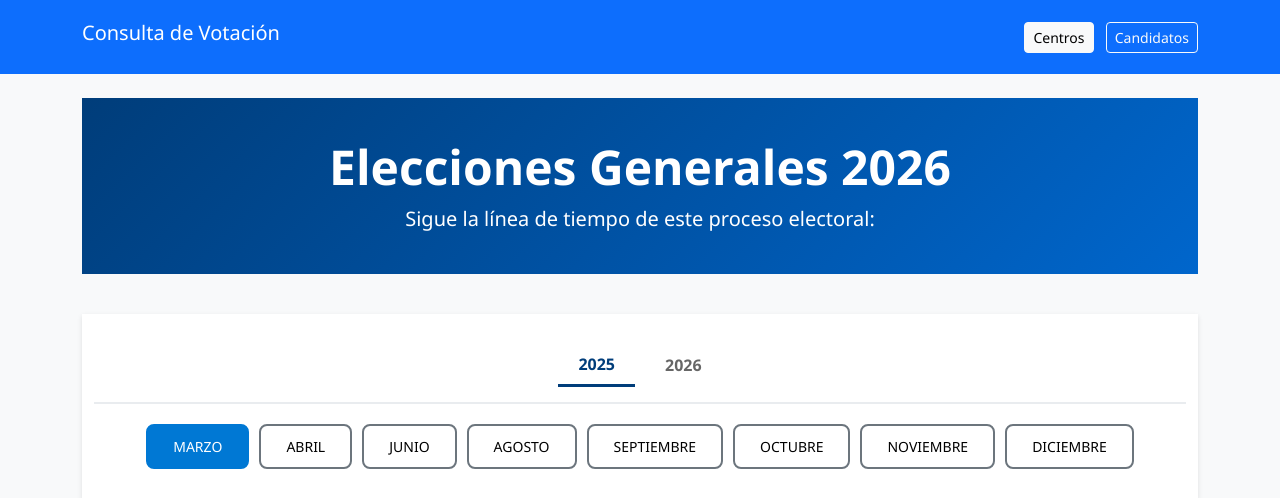
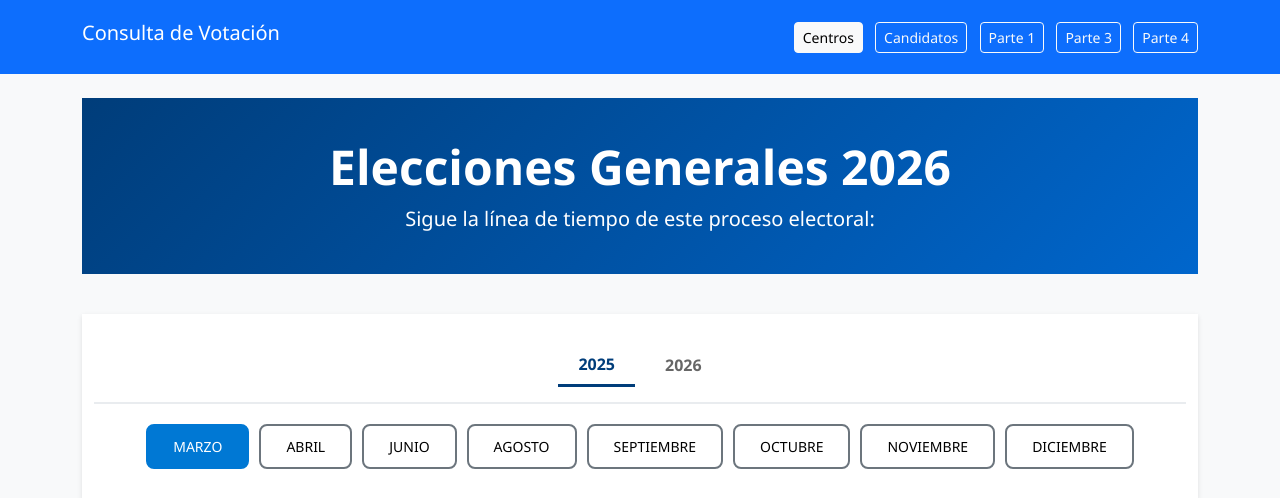
Before and after one commit to ricardorub/hackaton8, a Flask app: page /parte1 in a window 1280 px wide. Shown: the top 498 px of the page. Run offline with Flask 3, Linux system fonts and the light colour scheme.

Commit message:
feat: add links to new pages in navbar
This commit updates the navbar in `templates/layout.html` to include links to `parte1.html`, `parte3.html`, and `parte4.html`. This makes the new pages accessible from the main navigation.

```diff
--- a/templates/layout.html
+++ b/templates/layout.html
@@ -20,7 +20,10 @@ body { background: #f4f5f7; }
     <span class="navbar-brand h1">Consulta de Votación</span>
     <div>
       <a href="{{ url_for('main.index') }}" class="btn btn-sm btn-light me-2">Centros</a>
-      <a href="{{ url_for('main.candidatos_view') }}" class="btn btn-sm btn-outline-light">Candidatos</a>
+      <a href="{{ url_for('main.candidatos_view') }}" class="btn btn-sm btn-outline-light me-2">Candidatos</a>
+      <a href="{{ url_for('main.parte1') }}" class="btn btn-sm btn-outline-light me-2">Parte 1</a>
+      <a href="{{ url_for('main.parte3') }}" class="btn btn-sm btn-outline-light me-2">Parte 3</a>
+      <a href="{{ url_for('main.parte4') }}" class="btn btn-sm btn-outline-light">Parte 4</a>
     </div>
   </div>
 </nav>
```
